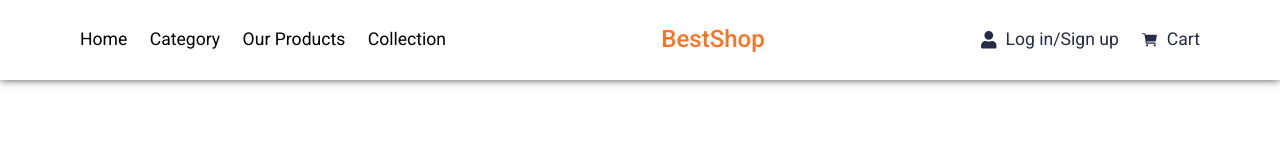
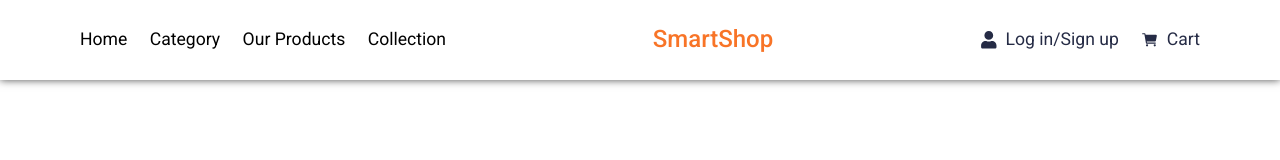
Before and after one commit to Giathi-Daniel/EXTION-INFOTECH, a React (Vite) app in the folder 03 - Ecommerce page/e-commerce website/: page / in a window 1280 px wide. Shown: the top 160 px of the page. Built offline with nearby package versions, Linux system fonts and the light colour scheme.

Commit message:
update Header

```diff
--- a/03 - Ecommerce page/e-commerce website/src/components/Header/Header.jsx
+++ b/03 - Ecommerce page/e-commerce website/src/components/Header/Header.jsx
@@ -51,7 +51,7 @@ const Header = () => {
           <li onClick={() => scrollToSection("collection")}>Collection</li>
         </ul>
         <div className="logo" onClick={() => navigate("/")}>
-          BestShop
+          SmartShop
         </div>
         <div className="nav__menus">
           <li onClick={() => navigate("/register")} className="login">
```
